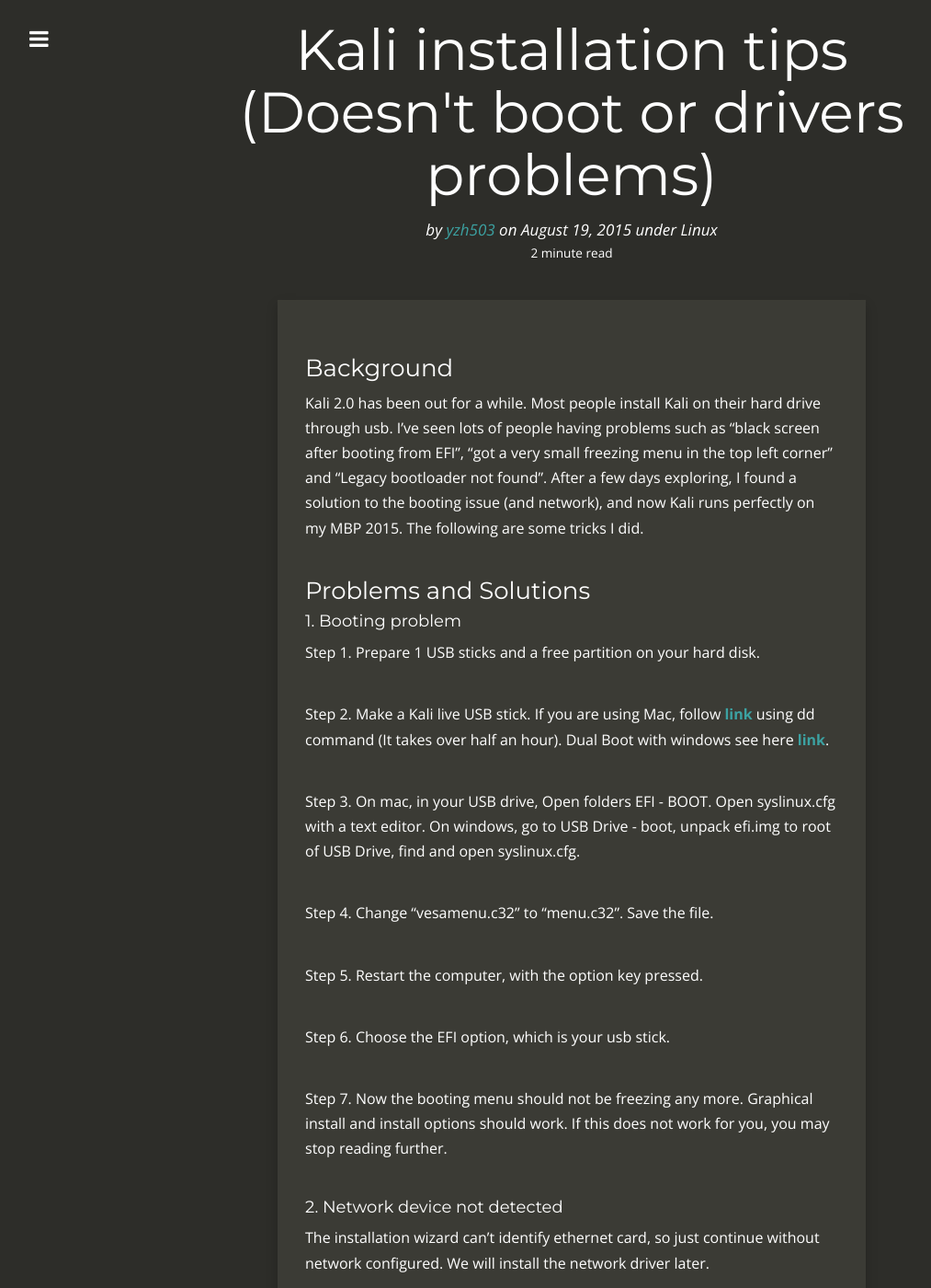
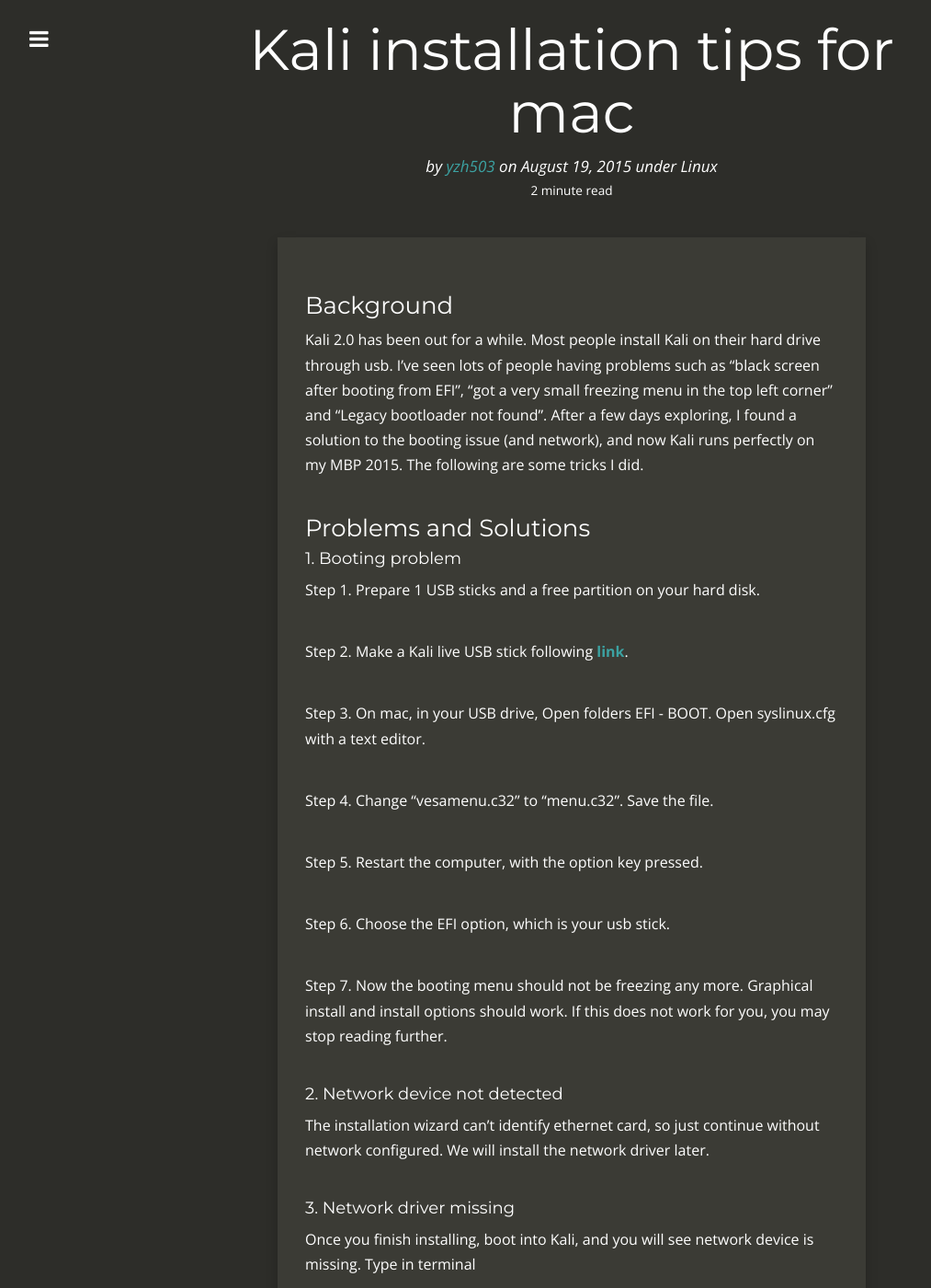
Before and after one commit to yzh503/yzh503.github.io, a Jekyll site: the page built from _posts/2015-08-19-Kali-installation-tips-for-MBP-2015.markdown, in a window 1280 px wide and 1400 px high. Shown: the whole window at 92% size, without its empty margins (18-1031 px from the left). Built offline with Jekyll 4.4.1, drawn with Linux system fonts in a browser that asks for light colours; nearby versions of some CDN libraries; comment, search, counter and statistics services are not loaded.

Commit message:
change back to for mac

```diff
--- a/_posts/2015-08-19-Kali-installation-tips-for-MBP-2015.markdown
+++ b/_posts/2015-08-19-Kali-installation-tips-for-MBP-2015.markdown
@@ -1,6 +1,6 @@
 ---
 layout: post
-title: Kali installation tips (Doesn't boot or drivers problems)
+title: Kali installation tips for mac
 date: 2015-08-19
 author: yzh503
 summary: Summarize all solutions
@@ -20,9 +20,9 @@
 
 Step 1. Prepare 1 USB sticks and a free partition on your hard disk.
 
-Step 2. Make a Kali live USB stick. If you are using Mac, follow [**link**](http://docs.kali.org/installation/kali-linux-dual-boot-on-mac-hardware) using dd command (It takes over half an hour). Dual Boot with windows see here [**link**](http://docs.kali.org/installation/dual-boot-kali-with-windows).
+Step 2. Make a Kali live USB stick following [**link**](http://docs.kali.org/downloading/kali-linux-live-usb-install).
 
-Step 3. On mac, in your USB drive, Open folders EFI - BOOT. Open syslinux.cfg with a text editor. On windows, go to USB Drive - boot, unpack efi.img to root of USB Drive, find and open syslinux.cfg.
+Step 3. On mac, in your USB drive, Open folders EFI - BOOT. Open syslinux.cfg with a text editor.
 
 Step 4. Change "vesamenu.c32" to "menu.c32". Save the file.
 
```
